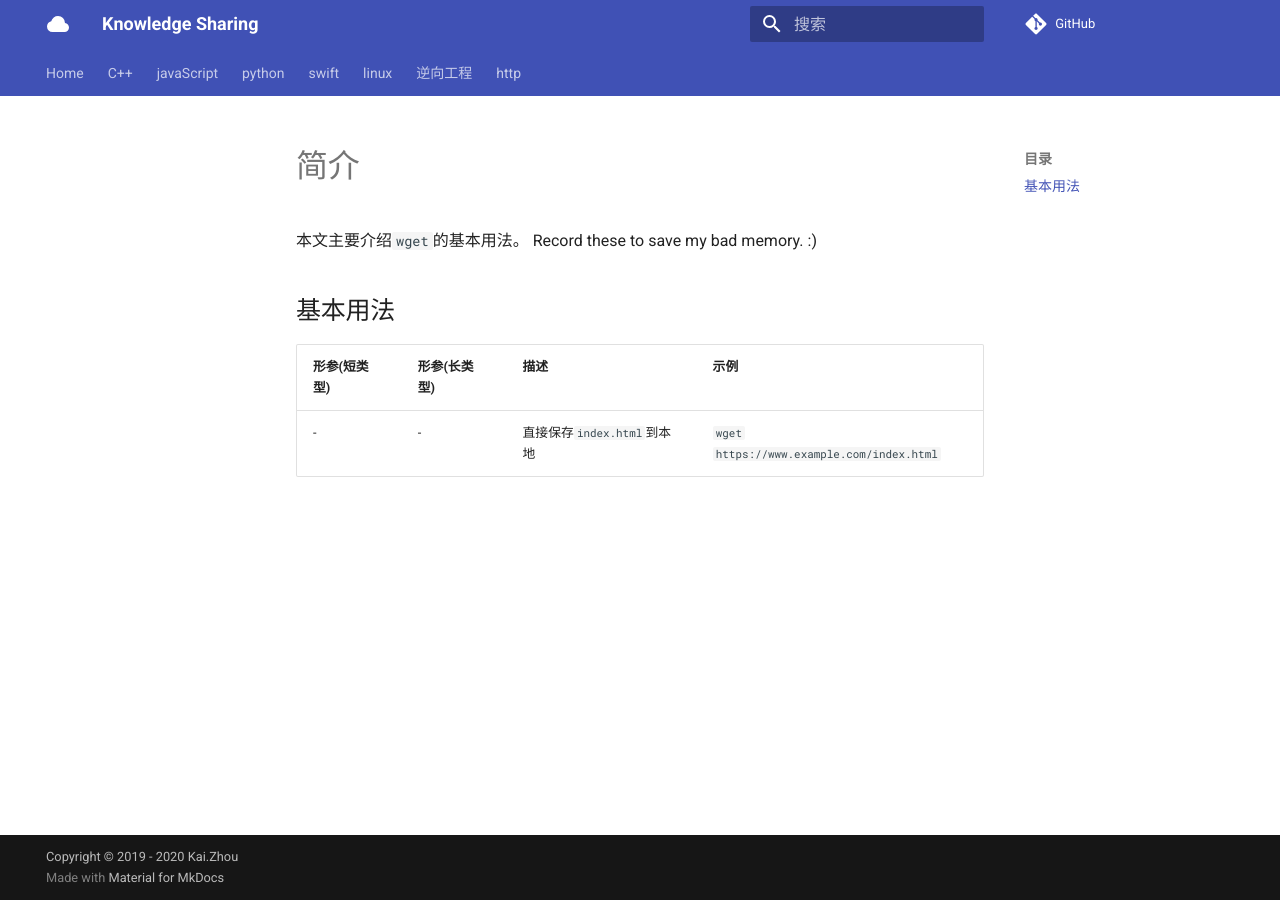
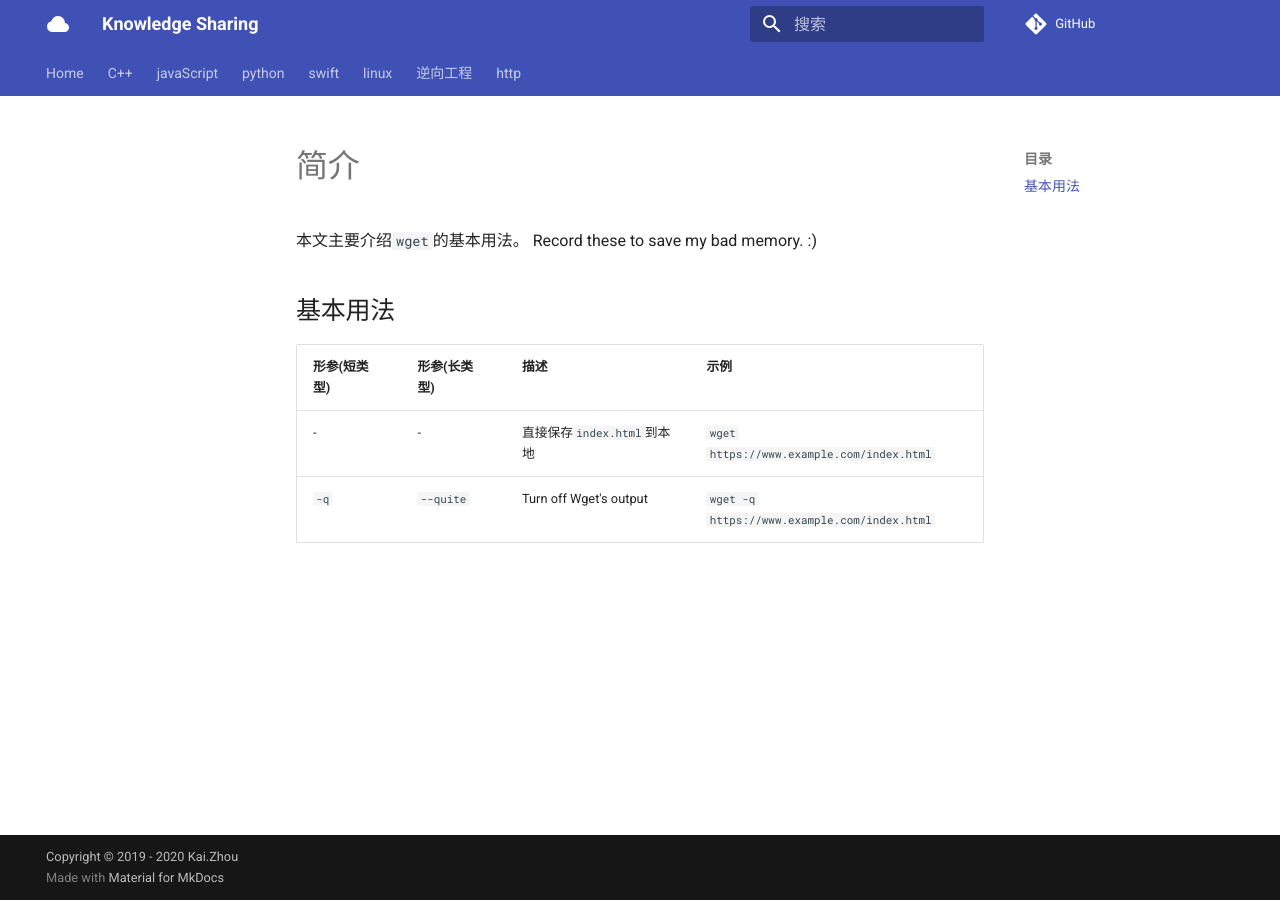
Before and after one commit to zhoukaidev/ks_blog, an MkDocs documentation site: the page built from docs/shell/linux/tools/wget.md, in a window 1280 px wide. Built offline with MkDocs 1.6.1 and Material for MkDocs 9.7.7, drawn with Linux system fonts in a browser that asks for light colours; comment, search, counter and statistics services are not loaded.

Commit message:
Update wget.md

```diff
--- a/docs/shell/linux/tools/wget.md
+++ b/docs/shell/linux/tools/wget.md
@@ -7,3 +7,4 @@
 |   形参(短类型)  |   形参(长类型)   |  描述     |    示例    |
 |----------------|-----------------|-----------|------------|
 | -          |    -               | 直接保存`index.html`到本地  | `wget https://www.example.com/index.html` |
+| `-q`      | `--quite`     | Turn off Wget's output   | `wget -q https://www.example.com/index.html`  |
```
